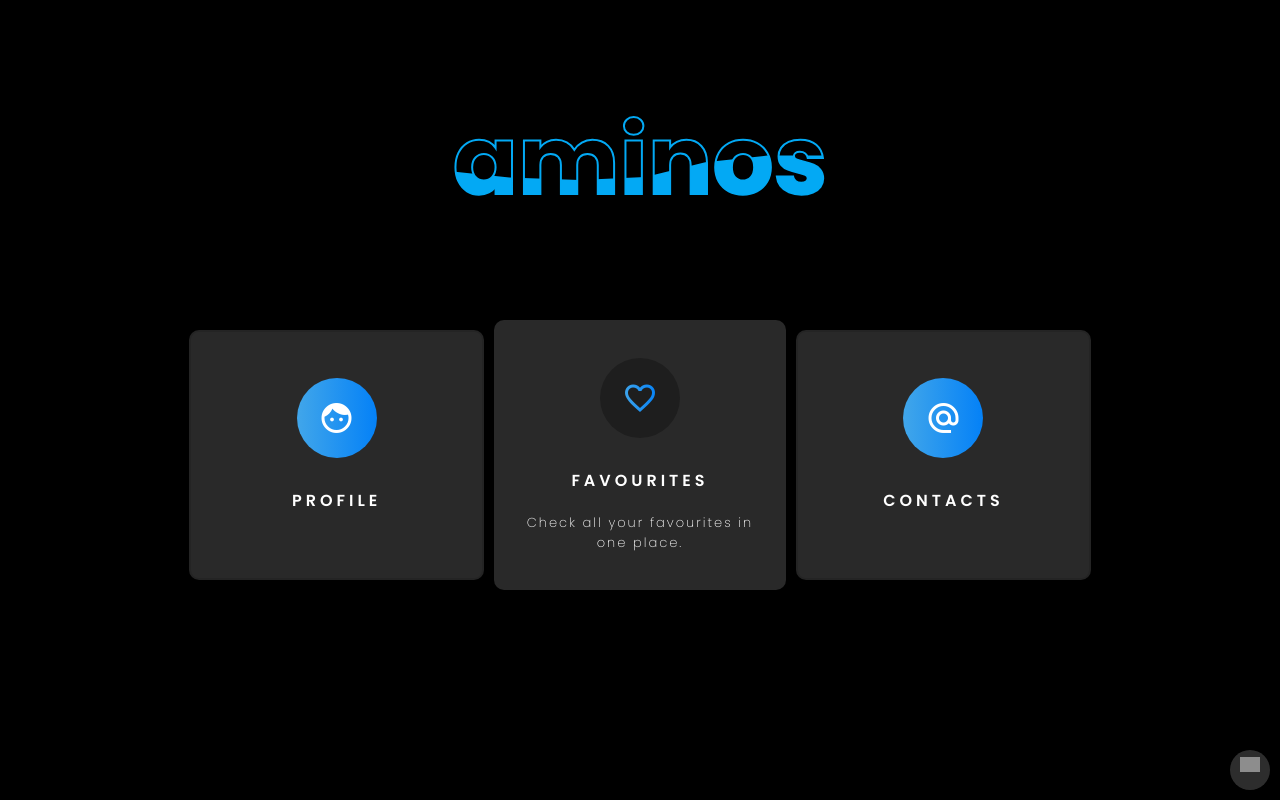
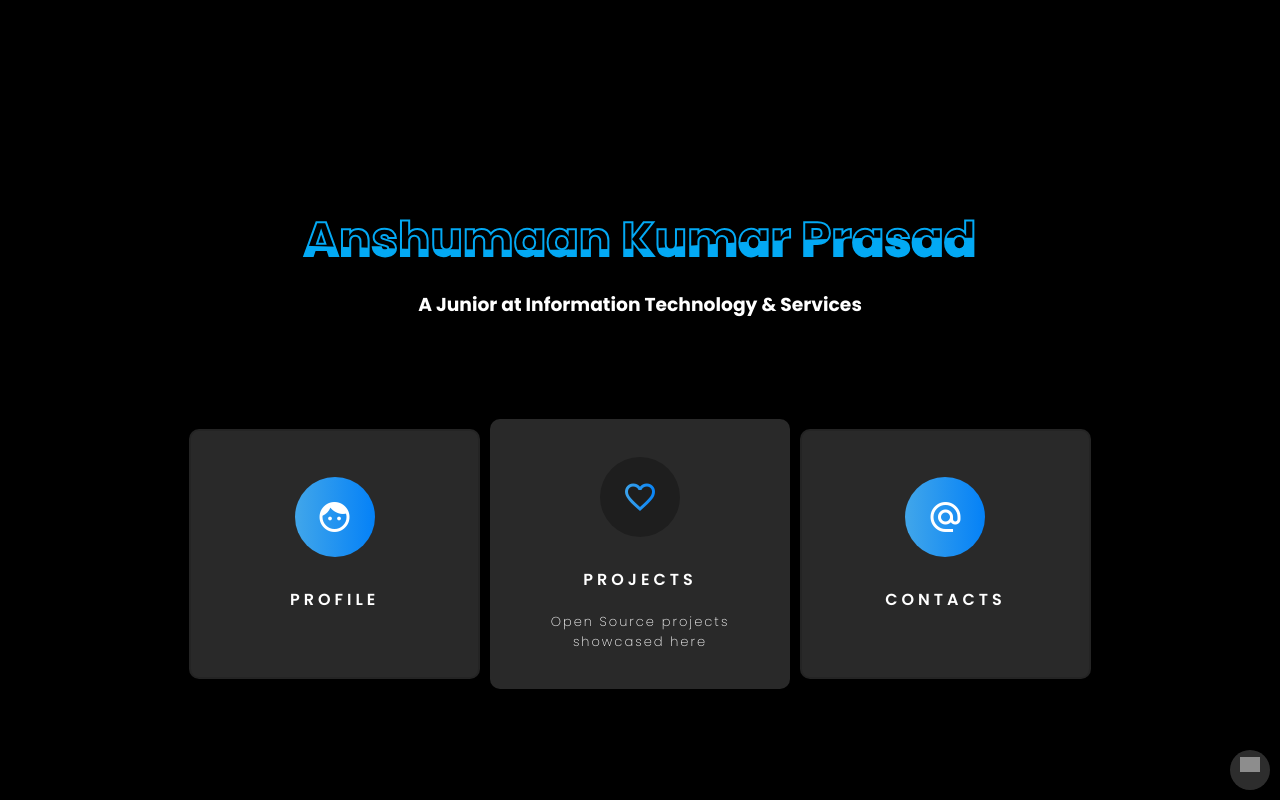
Before and after one commit to amino19/aminos, a React (Create React App) app: page / in a window 1280 px wide. Built offline with nearby package versions, Linux system fonts and the light colour scheme; grey boxes are pictures that could not be loaded.

Commit message:
🛠️  | initial commit
Signed-off-by: amino19 <anshumaankrprasad76@gmail.com>

```diff
--- a/public/index.html
+++ b/public/index.html
@@ -7,7 +7,7 @@
     <meta name="theme-color" content="#000000" />
     <meta
       name="description"
-      content="Web site created using create-react-app"
+      content="aminos — A Junior at Information Technology & Servives"
     />
     <link rel="apple-touch-icon" href="%PUBLIC_URL%/logo192.png" />
     <!--
@@ -15,6 +15,13 @@
       user's mobile device or desktop. See https://developers.google.com/web/fundamentals/web-app-manifest/
     -->
     <link rel="manifest" href="%PUBLIC_URL%/manifest.json" />
+    <link
+      rel="stylesheet"
+      href="https://cdnjs.cloudflare.com/ajax/libs/font-awesome/6.0.0-beta3/css/all.min.css"
+      integrity="sha512-Fo3rlrZj/k7ujTnHg4CGR2D7kSs0v4LLanw2qksYuRlEzO+tcaEPQogQ0KaoGN26/zrn20ImR1DfuLWnOo7aBA=="
+      crossorigin="anonymous"
+      referrerpolicy="no-referrer"
+    />
     <!--
       Notice the use of %PUBLIC_URL% in the tags above.
       It will be replaced with the URL of the `public` folder during the build.
@@ -24,10 +31,10 @@
       work correctly both with client-side routing and a non-root public URL.
       Learn how to configure a non-root public URL by running `npm run build`.
     -->
-    <title>Home - Portfolio</title>
+    <title>Home — Portfolio</title>
   </head>
   <body>
-    <noscript>You need to enable JavaScript to run this app.</noscript>
+    <noscript>Made with ♡ by aminos</noscript>
     <div id="root"></div>
     <!--
       This HTML file is a template.
--- a/src/Components/About/About.jsx
+++ b/src/Components/About/About.jsx
@@ -7,20 +7,20 @@ export default function About() {
     <>
       <div className="about">
         <a
-          className="bg_links social portfolio"
-          href="https://www.aminos.vercel.app"
+          className="bg_links social twitter"
+          href="https://www.twitter.com/aminoxix"
         >
           <span className="icon"></span>
         </a>
         <a
-          className="bg_links social dribbble"
-          href="https://github.com/amino19"
+          className="bg_links social instagram"
+          href="https://instagram.com/aminos.ly"
         >
           <span className="icon"></span>
         </a>
         <a
           className="bg_links social linkedin"
-          href="https://www.linkedin.com/in/amino19/"
+          href="https://www.linkedin.com/in/amino19"
         >
           <span className="icon"></span>
         </a>
@@ -33,21 +33,24 @@ export default function About() {
             <i className="material-icons md-36">face</i>
           </div>
           <p className="title">Profile</p>
-          <p className="text">Click to see or edit your profile page.</p>
+          <p className="text">Click here to know more about my journey</p>
+          {/* polywork */}
         </div>
         <div className="card-fav">
           <div className="icon">
             <i className="material-icons md-36">favorite_border</i>
           </div>
-          <p className="title">Favourites</p>
-          <p className="text">Check all your favourites in one place.</p>
+          <p className="title">Projects</p>
+          <p className="text">Open Source projects showcased here</p>
+          {/* github */}
         </div>
         <div className="card-about">
           <div className="icon">
             <i className="material-icons md-36">alternate_email</i>
           </div>
           <p className="title">Contacts</p>
-          <p className="text">Add or change your contacts and links.</p>
+          <p className="text">Feel free to book a time slot for 1:1 meeting</p>
+          {/* calendly */}
         </div>
       </div>
     </>
--- a/src/Components/About/About.scss
+++ b/src/Components/About/About.scss
@@ -34,7 +34,7 @@ body {
     width: $size;
     height: $size;
     z-index: 9;
-    background-image: url(https://rafaelalucas91.github.io/assets/codepen/logo_white.svg);
+    background-image: url(https://upload.wikimedia.org/wikipedia/commons/8/85/Circle-icons-chat.svg);
     background-size: 50%;
     background-repeat: no-repeat;
     background-position: 10px 7px;
@@ -62,25 +62,25 @@ body {
       border-radius: 100%;
     }
 
-    &.portfolio {
+    &.twitter {
       transition: all 0.8s ease;
 
       .icon {
-        background-image: url(https://rafaelalucas91.github.io/assets/codepen/link.svg);
+        background-image: url(https://upload.wikimedia.org/wikipedia/sco/9/9f/Twitter_bird_logo_2012.svg);
       }
     }
 
-    &.dribbble {
+    &.instagram {
       transition: all 0.3s ease;
       .icon {
-        background-image: url(https://rafaelalucas91.github.io/assets/codepen/dribbble.svg);
+        background-image: url(https://upload.wikimedia.org/wikipedia/commons/e/e7/Instagram_logo_2016.svg);
       }
     }
 
     &.linkedin {
       transition: all 0.8s ease;
       .icon {
-        background-image: url(https://rafaelalucas91.github.io/assets/codepen/linkedin.svg);
+        background-image: url(https://upload.wikimedia.org/wikipedia/commons/c/c9/Linkedin.svg);
       }
     }
   }
@@ -110,7 +110,7 @@ body {
         }
       }
 
-      &.portfolio {
+      &.twitter {
         right: 0;
         bottom: calc(100% - 40px);
         transition: all 0.3s 0s $cubic;
@@ -121,7 +121,7 @@ body {
         }
       }
 
-      &.dribbble {
+      &.instagram {
         bottom: 45%;
         right: 45%;
         transition: all 0.3s 0.15s $cubic;
@@ -172,6 +172,7 @@ body {
   display: flex;
   justify-content: center;
   align-items: center;
+  margin-top: 100px;
 }
 
 @media screen and (max-width: 767px) {
@@ -205,9 +206,9 @@ body {
 .card-fav {
   max-width: 300px;
   min-width: 200px;
-  height: 300px;
   height: 270px;
   width: 100%;
+  padding: 10px;
   min-width: 200px;
   background-color: #292929;
   border-radius: 10px;
--- a/src/Components/Header/Header.jsx
+++ b/src/Components/Header/Header.jsx
@@ -3,9 +3,14 @@ import "./Header.scss";
 
 export default function Header() {
   return (
-    <div className="header-content">
-      <h2>aminos</h2>
-      <h2>aminos</h2>
-    </div>
+    <>
+      <div className="header-content">
+        <h2>Anshumaan Kumar Prasad</h2>
+        <h2>Anshumaan Kumar Prasad</h2>
+      </div>
+      <div>
+        <h3>A Junior at Information Technology & Services</h3>
+      </div>
+    </>
   );
 }
--- a/src/Components/Header/Header.scss
+++ b/src/Components/Header/Header.scss
@@ -10,15 +10,16 @@
 .header-content {
   position: relative;
   display: flex;
-  height: 20rem;
+  margin-top: 15rem;
   align-items: center;
   justify-content: center;
 }
 
 .header-content h2 {
   color: #fff;
-  font-size: 6rem;
+  font-size: 3rem;
   position: absolute;
+  text-align: center;
 }
 
 .header-content h2:nth-child(1) {
@@ -29,6 +30,12 @@
 .header-content h2:nth-child(2) {
   color: #03a9f4;
   animation: animate 4s ease-in-out infinite;
+}
+
+h3{
+  color: #fff;
+  padding-top: 50px;
+  text-align: center;
 }
 
 @keyframes animate {
@@ -62,8 +69,11 @@
   }
 }
 
-// @media screen and (max-width: 767px) {
-// 	.wrapper {
-// 	   height: 700px;
-// 	}
-//  }
+@media screen and (max-width: 767px) {
+	.wrapper {
+	   height: 700px;
+	}
+  .header-content{
+    margin-bottom: 4rem;
+  }
+ }
```
